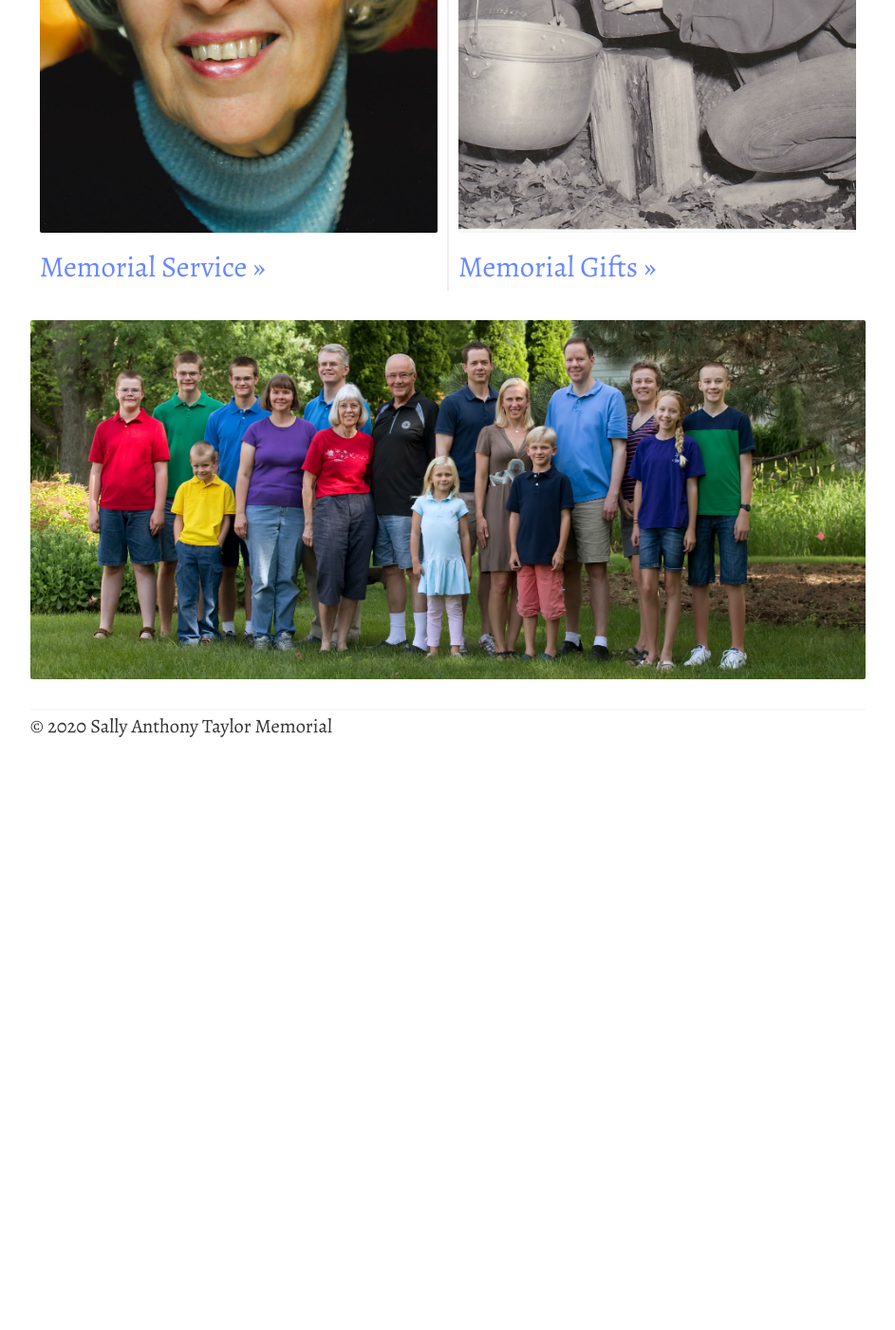
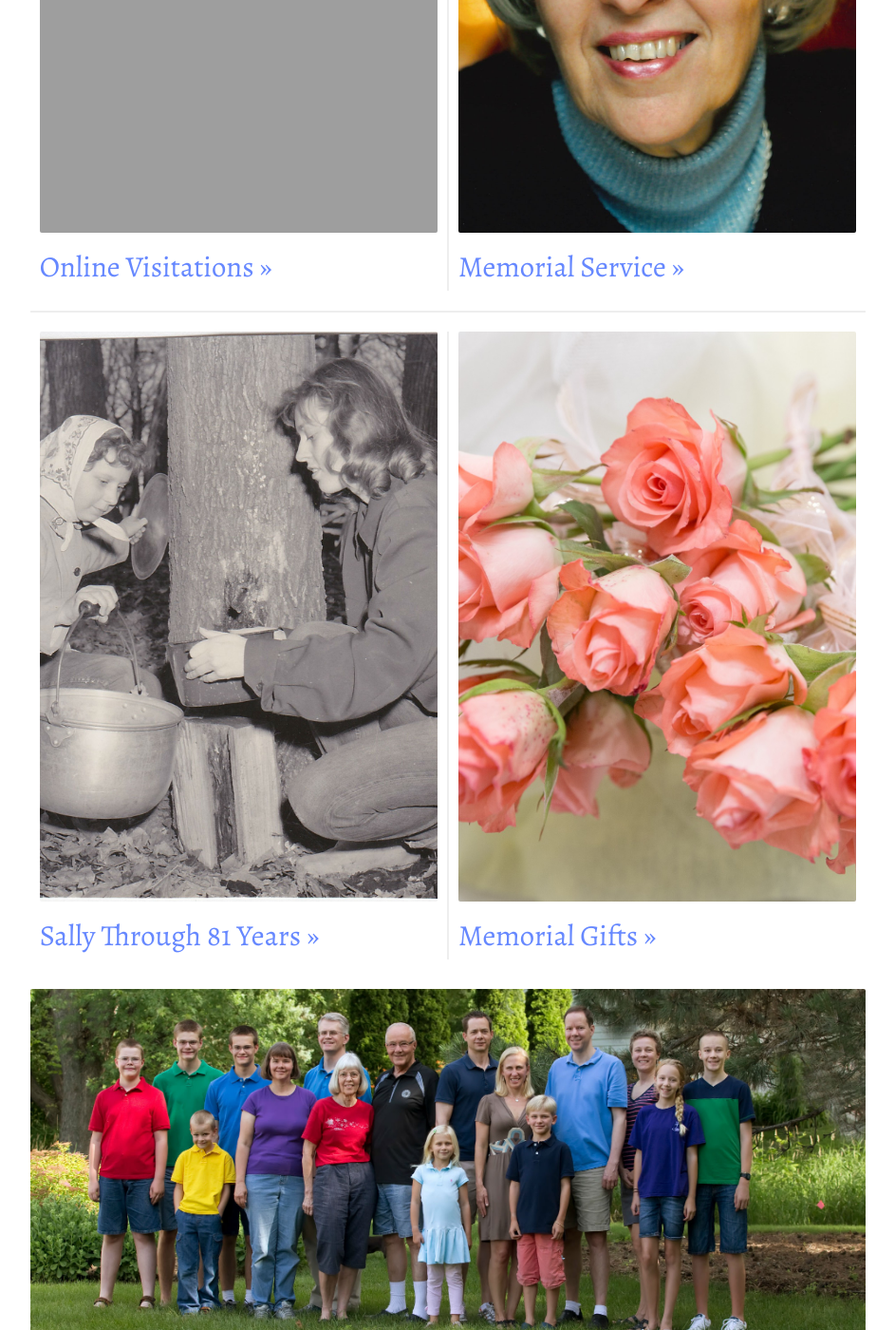
Before and after one commit to tsteward/www.sallyanthonytaylor.com, a Jekyll site: the page built from index.md, in a window 1280 px wide and 1400 px high, scrolled down 2512 px. Shown: the whole window at 95% size, without its empty margins (168-1111 px from the left). Built offline with Jekyll 4.4.1, drawn with Linux system fonts in a browser that asks for light colours; before the commit the page ends 3294 px from its top, so only the background shows below that.

Commit message:
add images

```diff
--- a/index.md
+++ b/index.md
@@ -38,15 +38,31 @@ On this site you can find details of how to watch the memorial service through l
 <hr>
 <div style="display: flex;">
 <div style="flex-basis: 100%; padding: 10px">
+<a href="/online-visitations">
+<img src="/uploads/DonSal&kids Dec2010 CA.JPG" style="height: 600px; width: max-content; object-fit: cover;">
+<h2 style="margin: 0;" id="online-visitations">Online Visitations »</h2>
+</a>
+</div>
+<hr>
+<div style="flex-basis: 100%; padding: 10px">
 <a href="/memorial-serivce">
 <img src="/uploads/Taylor_Sally_6_5_2020.jpg" style="height: 600px; width: max-content; object-fit: cover;">
 <h2 style="margin: 0;" id="memorial-service">Memorial Service »</h2>
 </a>
 </div>
+</div>
+<hr>
+<div style="display: flex;">
+<div style="flex-basis: 100%; padding: 10px">
+<a href="/sally-through-81-years">
+<img src="/uploads/(1a) 8.jpg" style="height: 600px; width: max-content; object-fit: cover;">
+<h2 style="margin: 0;" id="sally-through-81-years">Sally Through 81 Years »</h2>
+</a>
+</div>
 <hr>
 <div style="flex-basis: 100%; padding: 10px">
 <a href="/memorial-gifts">
-<img src="/uploads/(1a) 8.jpg" style="height: 600px; width: max-content; object-fit: cover;">
+<img src="/uploads/flower-4721524_1920.jpg" style="height: 600px; width: max-content; object-fit: cover;">
 <h2 style="margin: 0;" id="memorial-gifts">Memorial Gifts »</h2>
 </a>
 </div>
```
Also changed, not shown: memorial-gifts.md (+1 -0 lines).
